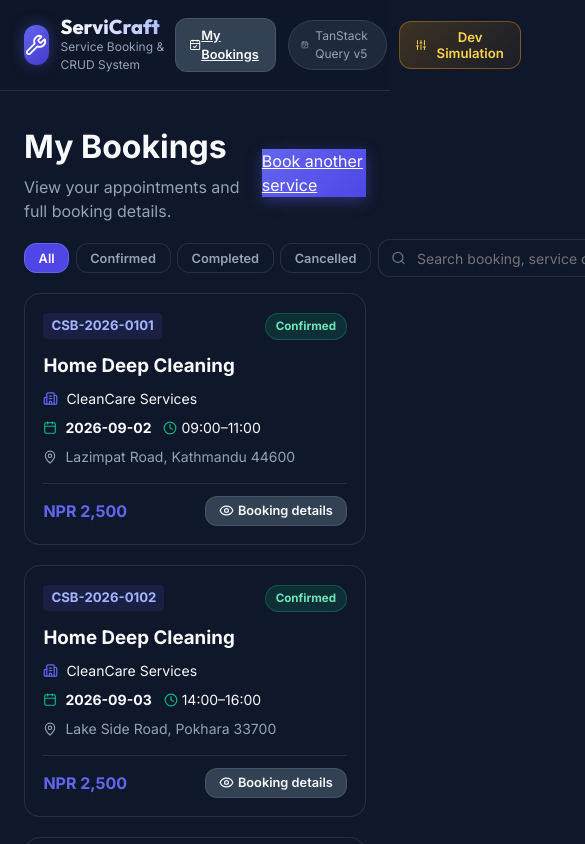
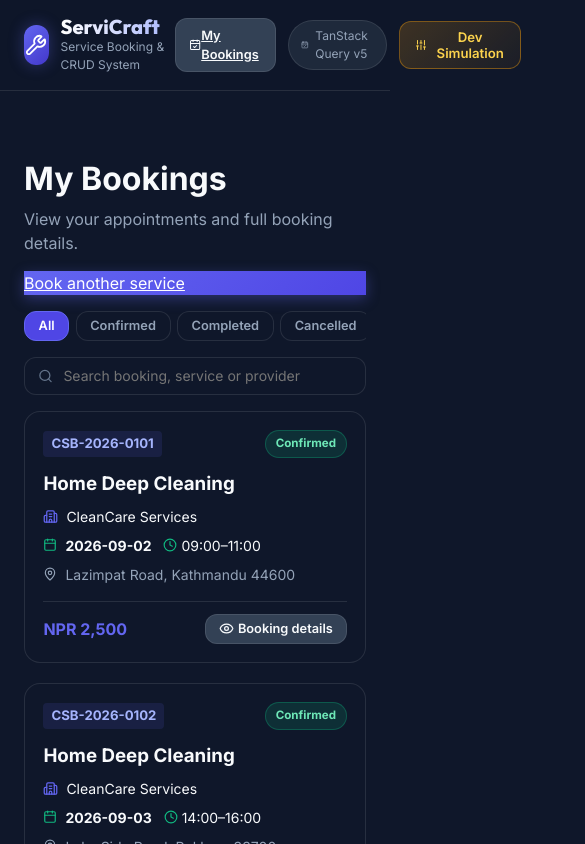
Before and after one commit to rakshyabelbase/customer_service_booking, a React (Vite) app: page /bookings in a window 390 px wide. Shown: the top 844 px of the page, 585 px wide, since content can reach past the window. Built offline with nearby package versions, Linux system fonts and the light colour scheme.

Commit message:
Style booking summaries and bookings page

```diff
--- a/src/index.css
+++ b/src/index.css
@@ -2094,3 +2094,22 @@ input, select, textarea {
     width: 100%;
   }
 }
+/* Standalone bookings and review/confirmation summaries */
+.my-bookings-page { padding: 2rem 0 3rem; }
+.my-bookings-page h1 { margin: 0; font-size: 2rem; }
+.booking-summary-card { background: var(--color-bg-muted); color: var(--color-text-primary); border: 1px solid var(--color-border-strong); border-radius: 12px; padding: 1rem; }
+.booking-summary-card .section-label { color: var(--color-primary-light); }
+.summary-row { display: flex; justify-content: space-between; align-items: flex-start; gap: 1rem; padding: .55rem 0; border-bottom: 1px solid var(--color-border-subtle); }
+.summary-row:last-child { border-bottom: 0; }
+.summary-row > span { color: var(--color-text-muted); }
+.summary-row > strong { color: var(--color-text-primary); text-align: right; overflow-wrap: anywhere; }
+.summary-total { margin-top: .25rem; font-size: 1.08rem; }
+.summary-total > strong { color: var(--color-primary-light); }
+.booking-confirmation-view { padding: 1rem 0; }
+.booking-action-hint { display: flex; align-items: center; gap: .5rem; padding: .75rem 1rem; border-radius: var(--radius-sm); color: var(--color-warning); background: var(--color-warning-bg); border: 1px solid rgba(251, 191, 36, .25); }
+@media (max-width: 720px) {
+  .my-bookings-page .bookings-header, .my-bookings-page .bookings-toolbar { align-items: stretch; flex-direction: column; gap: 1rem; }
+  .my-bookings-page .status-tabs { overflow-x: auto; }
+  .summary-row { flex-direction: column; gap: .2rem; }
+  .summary-row > strong { text-align: left; }
+}
```
